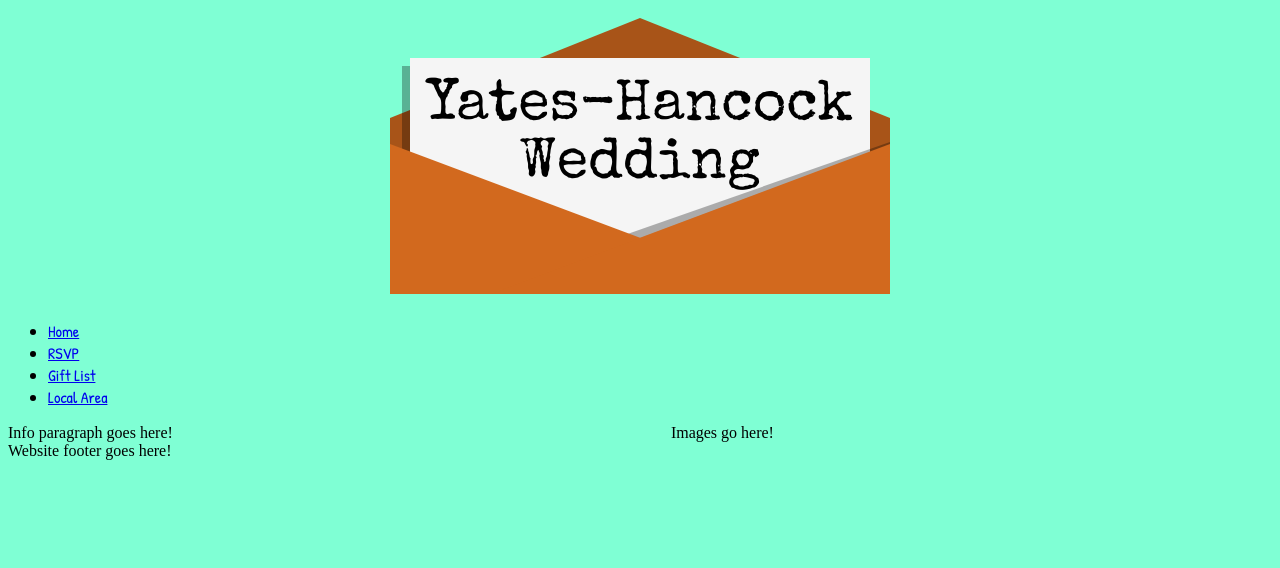
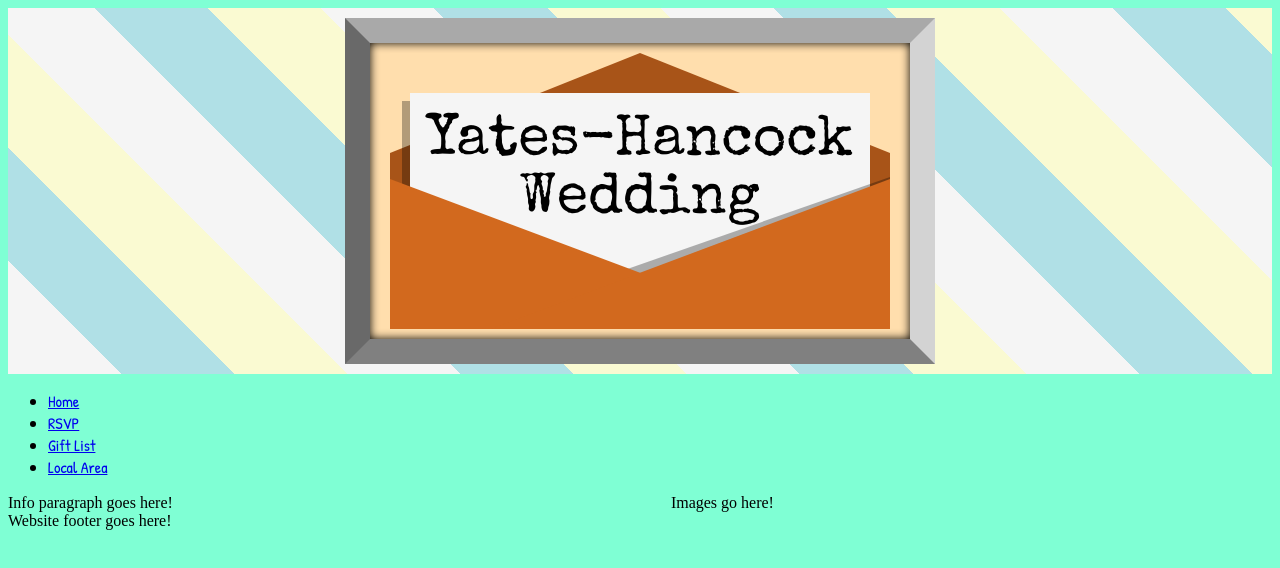
Before and after one commit to yates-hancock/yates-hancock.github.io, a plain HTML site: page index.html in a window 1280 px wide. Drawn offline with nearby package versions, Linux system fonts and the light colour scheme.

Commit message:
Added some more styling to the header.

```diff
--- a/IndexStyleSheet.css
+++ b/IndexStyleSheet.css
@@ -27,8 +27,17 @@ body {
 
 .Title {
     grid-area: Title;
-    background-color: aquamarine;
+    background-image: repeating-linear-gradient(45deg, whitesmoke, whitesmoke 80px, powderblue 80px, powderblue 160px, lightgoldenrodyellow 160px, lightgoldenrodyellow 240px);
     padding: 0px 5px;
+}
+
+.Title .EnvelopeBacking{
+    max-width: 340px;
+    margin: 10px auto;
+    background-color: navajowhite;
+    padding: 5px 0px;
+    border: none;
+    box-shadow: none;
 }
 
 .Title .BrownPaper {
@@ -59,7 +68,7 @@ body {
     left: 0;
     border-style: solid;
     border-width: 100px 150px 0 0;
-    border-color: aquamarine transparent transparent transparent;
+    border-color: navajowhite transparent transparent transparent;
     z-index: 2;
 }
 
@@ -71,7 +80,7 @@ body {
     right: 0;
     border-style: solid;
     border-width: 0 150px 100px 0;
-    border-color: transparent aquamarine transparent transparent;
+    border-color: transparent navajowhite transparent transparent;
     z-index: 2;
 }
 
@@ -165,8 +174,22 @@ body {
             "Footer Footer";
     }
 
+    .Title .EnvelopeBacking {
+        max-width: 540px;
+        margin: 10px auto;
+        padding-top: 10px;
+        padding-bottom: 10px;
+        border: 25px solid;
+        border-top-color: darkgrey;
+        border-right-color: lightgrey;
+        border-bottom-color: grey;
+        border-left-color: dimgrey;
+        box-shadow: inset 0px 0px 10px black;
+    }
+
     .Title .BrownPaper{
         max-width: 500px;
+        margin: 0px auto;
     }
 
     .BrownPaper p {
--- a/index.html
+++ b/index.html
@@ -10,6 +10,7 @@
     <!--CSS Grid layout for page-->
     <div class="Grid">
         <div class="Title">
+            <div class="EnvelopeBacking">
                 <div class="BrownPaper">
                     <div class="Filter"></div>
                     <div class="TRGap"></div>
@@ -22,6 +23,7 @@
                         <br />
                         Wedding
                     </p>
+                </div>
             </div>
         </div>
         <div class="NavBar">
```
Lines whose indentation alone changed are shown as unchanged.
